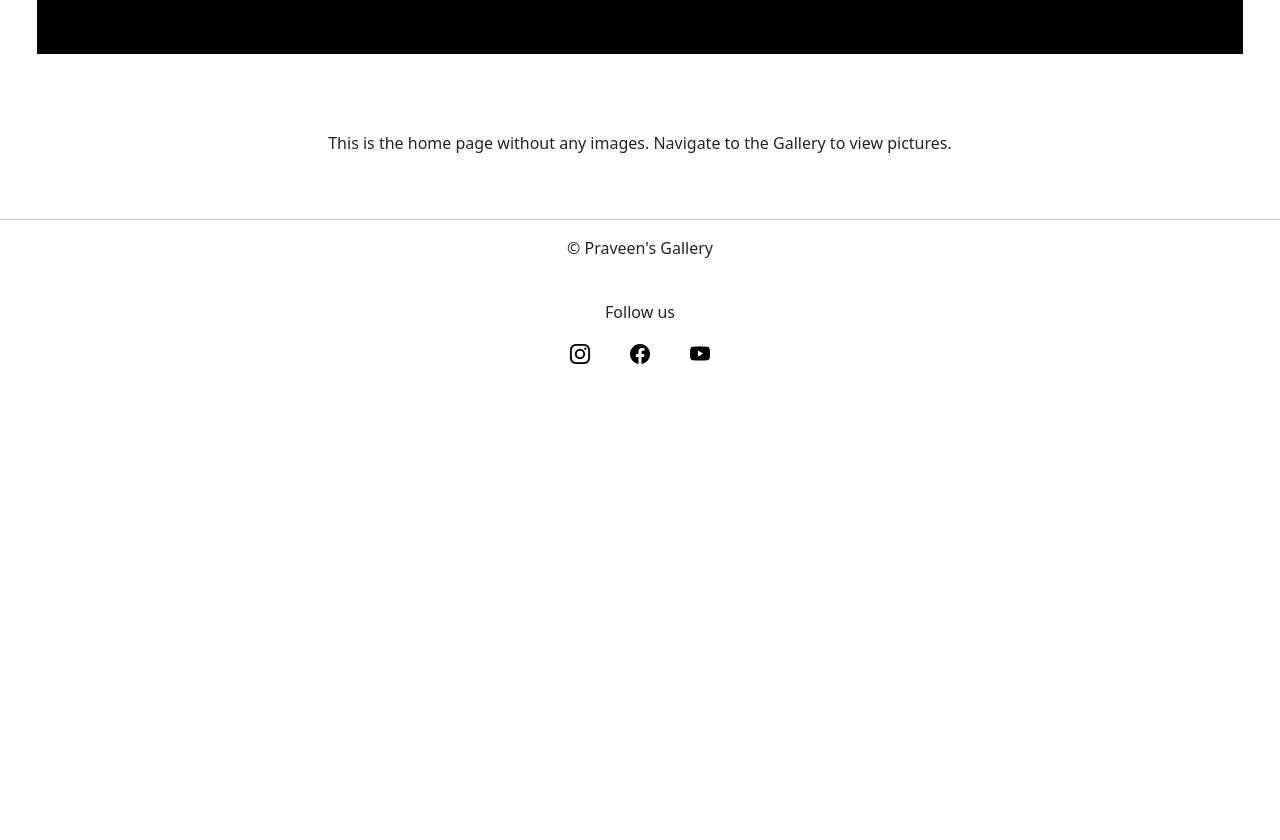
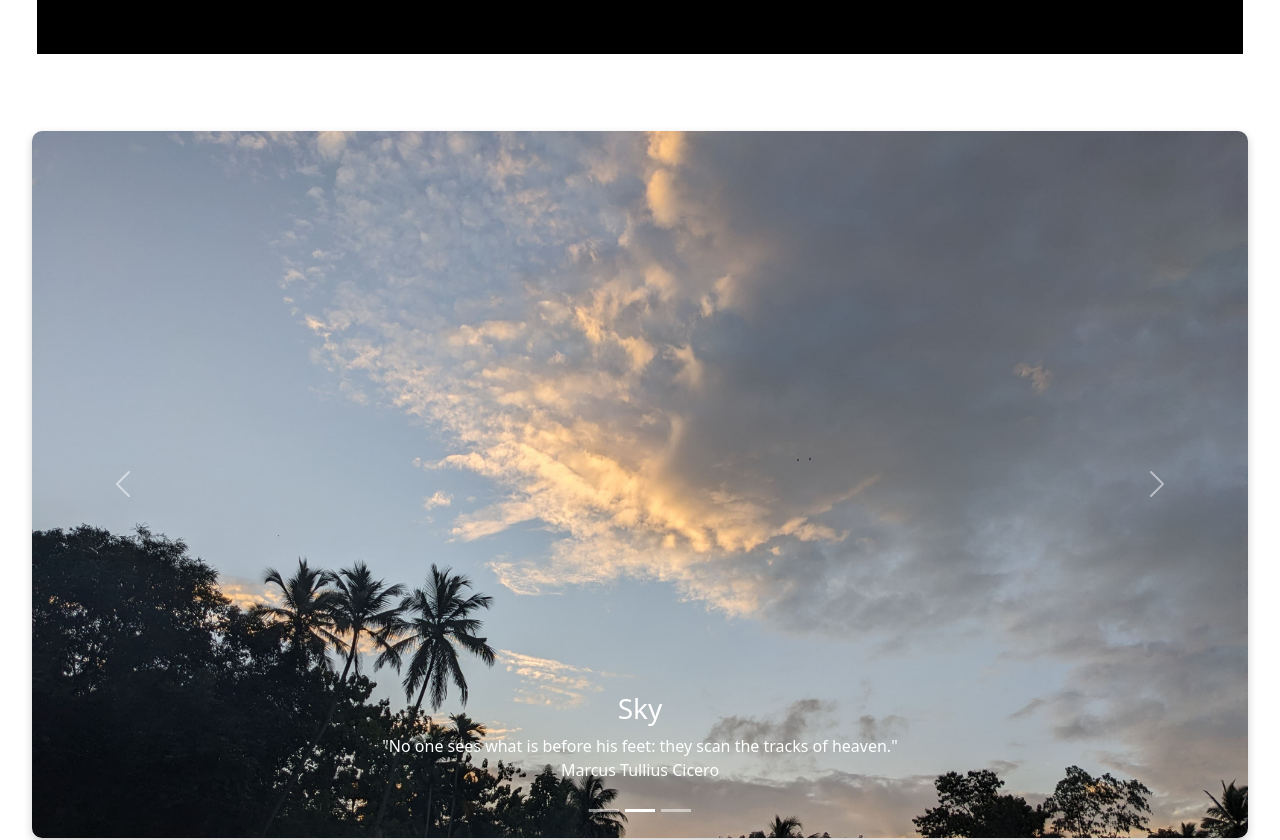
Before and after one commit to Praveen-Thathsara/Gallery-website-Praveen-s-Gallery-, a React (Create React App) app: page / in a window 1280 px wide. Shown: the part 320-1160 px from the top of the page. Before the commit the page ends 800 px from the top, so only its background shows below. Built offline with nearby package versions, Linux system fonts and the light colour scheme.

Commit message:
add a new carousel to my home page

```diff
--- a/src/components/Home.js
+++ b/src/components/Home.js
@@ -1,4 +1,8 @@
 import React from 'react';
+import { Carousel } from 'react-bootstrap';
+import image1 from '../assets/images/caro1.jpg';
+import image2 from '../assets/images/caro2.jpg';
+import image3 from '../assets/images/caro3.jpg';
 
 const Home = () => {
   return (
@@ -6,7 +10,35 @@ const Home = () => {
       <br></br><br></br>
       <h1 className="welcomeheader">Welcome to My View</h1>
       <br></br><br></br><br></br>
-      <p>This is the home page without any images. Navigate to the Gallery to view pictures.</p>
+      <Carousel className="caro" fade>
+        <Carousel.Item>
+          <img className="d-block w-100" src={image1} alt="First slide" />
+          <Carousel.Caption className="caro-caption">
+            <h3>Sky</h3>
+            <p>"The sky is the daily bread of the eyes."<br></br>
+            Ralph Waldo Emerson
+            </p>
+          </Carousel.Caption>
+        </Carousel.Item>
+        <Carousel.Item>
+          <img className="d-block w-100" src={image2} alt="Second slide" />
+          <Carousel.Caption className="caro-caption">
+            <h3>Sky</h3>
+            <p>"No one sees what is before his feet: they scan the tracks of heaven."<br></br>
+            Marcus Tullius Cicero
+            </p>
+          </Carousel.Caption>
+        </Carousel.Item>
+        <Carousel.Item>
+          <img className="d-block w-100" src={image3} alt="Third slide" />
+          <Carousel.Caption className="caro-caption">
+            <h3>Sky</h3>
+            <p>"The sky is the ultimate art gallery just above us."<br></br>
+            Ralph Waldo Emerson
+            </p>
+          </Carousel.Caption>
+        </Carousel.Item>
+        </Carousel>
     </div>
   );
 };
```
